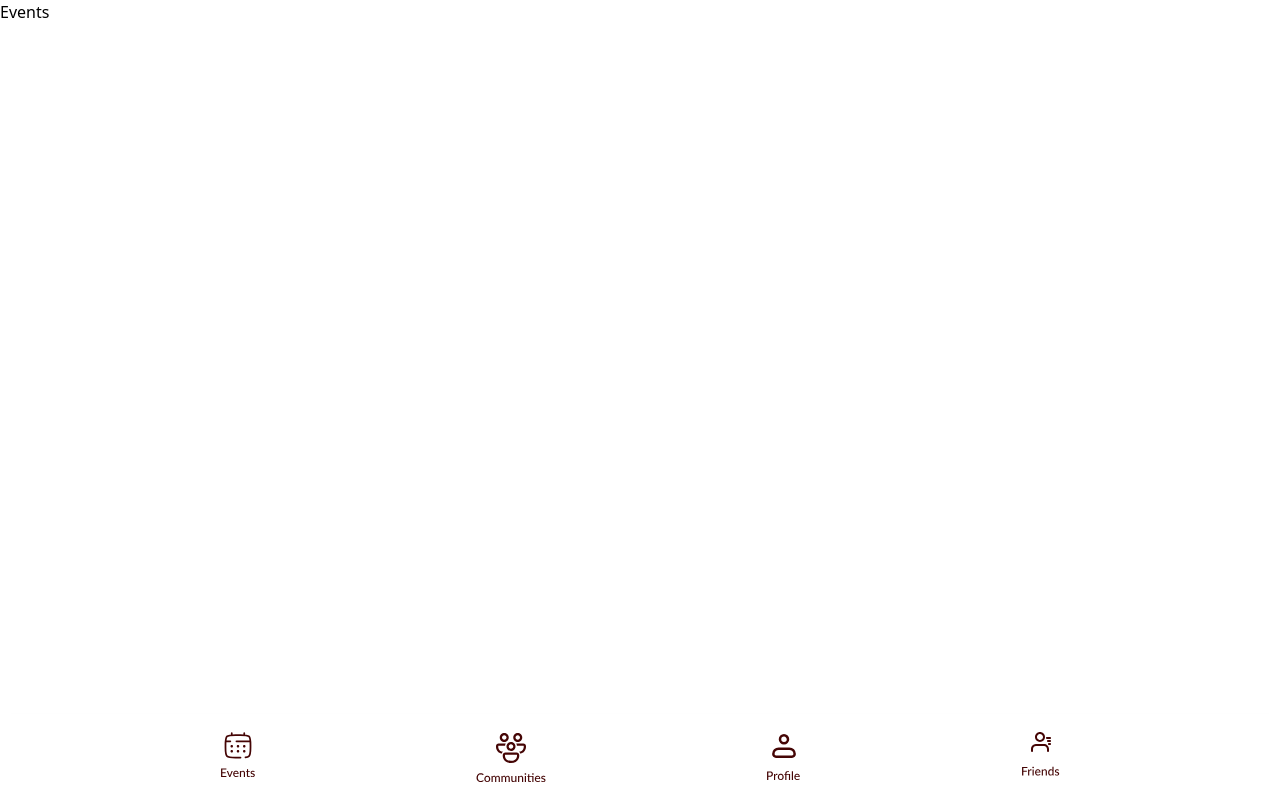
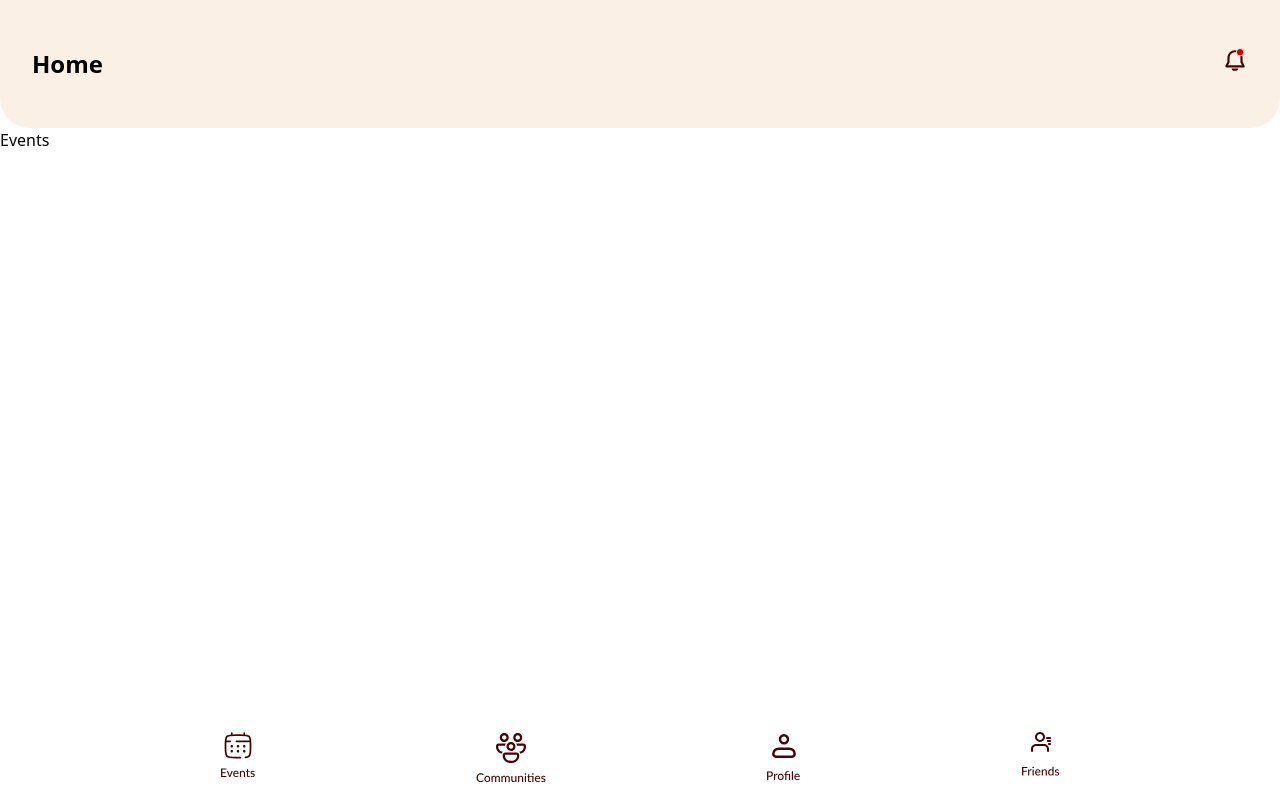
Before and after one commit to assudani66/Palikin, a React (Vite) app: page /events in a window 1280 px wide. Built offline with nearby package versions, Linux system fonts and the light colour scheme.

Commit message:
feat: Header

```diff
--- a/src/App.jsx
+++ b/src/App.jsx
@@ -5,10 +5,13 @@ import { Route,Routes } from "react-router-dom";
 import { Home,Profile,FriendsList,FriendChat,Events,EventDetails,CommunityChat,Communities } from "./pages";
 
 import { NavBar } from "./components";
+import { Header } from "./components";
 
 export default function App() {
   return (
     <div className="h-screen">
+      <Header heading={"Home"}/>
+
     <Routes>
       <Route path="/" element={<Home />} />
       <Route path="/profile" element={<Profile />} />
--- a/src/components/header/Header.jsx
+++ b/src/components/header/Header.jsx
@@ -1,7 +1,21 @@
 import React from 'react'
 
-export const Header = () => {
+export const Header = ({heading}) => {
   return (
-    <div>Header</div>
+    <div className='flex justify-between py-12 px-8 bg-background rounded-b-[30px]'>
+      <h1 className='text-2xl font-bold '>{heading}</h1>
+      <svg width="26" height="26" viewBox="0 0 26 26" fill="none" xmlns="http://www.w3.org/2000/svg">
+<g clip-path="url(#clip0_19_497)">
+<path fill-rule="evenodd" clip-rule="evenodd" d="M16.2501 20.5833C16.2503 21.1299 16.0438 21.6564 15.6721 22.0572C15.3004 22.458 14.791 22.7035 14.2459 22.7445L14.0834 22.75H11.9167C11.3701 22.7501 10.8436 22.5437 10.4428 22.172C10.042 21.8003 9.79649 21.2909 9.7555 20.7458L9.75008 20.5833H16.2501ZM13.0001 2.16663C14.9663 2.16659 16.8557 2.93026 18.2697 4.29654C19.6836 5.66282 20.5117 7.52489 20.5791 9.48996L20.5834 9.74996V13.8276L22.5572 17.7753C22.6434 17.9475 22.6865 18.1381 22.6829 18.3307C22.6793 18.5232 22.629 18.712 22.5365 18.8809C22.444 19.0498 22.3119 19.1938 22.1515 19.3004C21.9912 19.4071 21.8074 19.4734 21.6158 19.4935L21.4912 19.5H4.50891C4.31626 19.5 4.12646 19.4534 3.95579 19.364C3.78511 19.2746 3.63865 19.1452 3.52895 18.9868C3.41925 18.8285 3.34958 18.6459 3.32592 18.4547C3.30225 18.2635 3.3253 18.0694 3.39308 17.889L3.44291 17.7753L5.41675 13.8276V9.74996C5.41675 7.73873 6.2157 5.80988 7.63785 4.38773C9.06 2.96558 10.9889 2.16663 13.0001 2.16663ZM13.0001 4.33329C11.6042 4.33337 10.2623 4.8723 9.25415 5.83767C8.24599 6.80305 7.64941 8.12036 7.58883 9.51488L7.58341 9.74996V13.8276C7.58342 14.0963 7.53346 14.3626 7.43608 14.613L7.35483 14.7972L6.08733 17.3333H19.9139L18.6464 14.7961C18.5262 14.5559 18.4516 14.2955 18.4265 14.028L18.4167 13.8276V9.74996C18.4167 8.31337 17.8461 6.93562 16.8302 5.9198C15.8144 4.90398 14.4367 4.33329 13.0001 4.33329Z" fill="#450505"/>
+<rect x="14.3929" y="0.464303" width="7.42857" height="7.42857" rx="3.71429" fill="#CC0000" stroke="#FAF0E6" stroke-width="0.928571"/>
+</g>
+<defs>
+<clipPath id="clip0_19_497">
+<rect width="26" height="26" fill="white"/>
+</clipPath>
+</defs>
+</svg>
+
+    </div>
   )
 }
--- a/tailwind.config.js
+++ b/tailwind.config.js
@@ -2,7 +2,13 @@
 export default {
   content: ["./index.html", "./src/**/*.{js,ts,jsx,tsx}"],
   theme: {
-    extend: {},
+    extend: {
+      colors: {
+        primary: "#F9936A", // Replace with your primary color hex code
+        secondary: "#450505", // Replace with your secondary color hex code
+        background: "#FAF0E6", // Replace with your background color hex code
+      },
+    },
   },
   plugins: [],
 };
```
